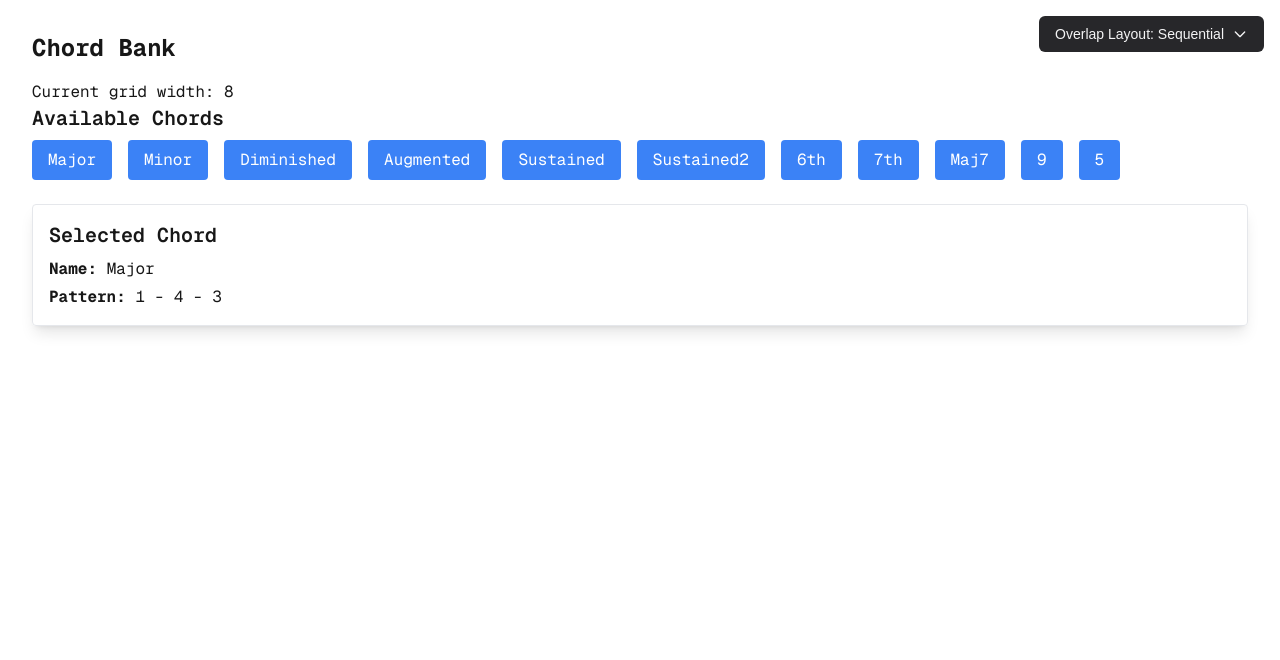
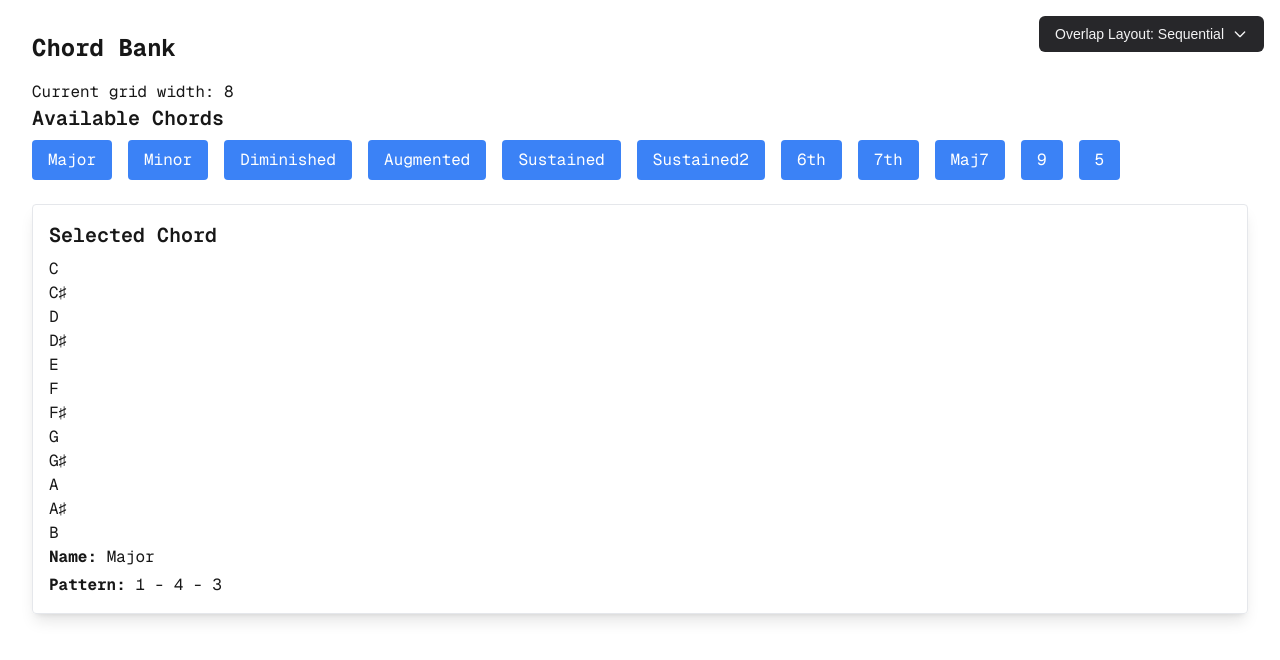
Before and after one commit to leouofa/gridbeat, a Next.js app: page / in a window 1280 px wide. Both pictures are taken after a click on the button "Major". Shown: the top 660 px of the page. Built offline with nearby package versions, Linux system fonts and the light colour scheme.

Commit message:
adding notes constant and the ability to loop over them

```diff
--- a/components/ChordBank.tsx
+++ b/components/ChordBank.tsx
@@ -4,7 +4,7 @@ import React, { useState } from "react";
 import ChordList from "@/components/ChordBank/ChordList";
 import ChordDetail from "@/components/ChordBank/ChordDetail";
 import { Chord } from "@/types";
-import { CHORD_DATA } from "@/constants/constants";
+import { CHORDS } from "@/constants";
 import { usePreferences } from "@/contexts/PreferencesContext";
 
 const ChordBank: React.FC = () => {
@@ -13,7 +13,7 @@ const ChordBank: React.FC = () => {
   const { preferences } = usePreferences();
 
   const handleSelectChord = (chordName: string) => {
-    const chord = CHORD_DATA.find((c) => c.name === chordName);
+    const chord = CHORDS.find((c) => c.name === chordName);
     setSelectedChord(chord || null);
   };
 
@@ -21,7 +21,7 @@ const ChordBank: React.FC = () => {
     <div className="p-8 font-mono">
       <h1 className="text-2xl font-bold mb-4">Chord Bank</h1>
       <p>Current grid width: {preferences.gridWidth}</p>
-      <ChordList chords={CHORD_DATA} onSelectChord={handleSelectChord} />
+      <ChordList chords={CHORDS} onSelectChord={handleSelectChord} />
       {selectedChord && <ChordDetail chord={selectedChord} />}
     </div>
   );
--- a/components/ChordBank/ChordDetail.tsx
+++ b/components/ChordBank/ChordDetail.tsx
@@ -1,5 +1,6 @@
 import React from "react";
 import { Chord } from "@/types";
+import { NOTES } from "@/constants";
 
 interface ChordDetailProps {
   chord: Chord;
@@ -9,6 +10,11 @@ const ChordDetail: React.FC<ChordDetailProps> = ({ chord }) => {
   return (
     <div className="p-4 border rounded shadow-lg">
       <h2 className="text-xl font-semibold mb-2">Selected Chord</h2>
+      {NOTES.map((note, index) => (
+        <div key={index}>
+          <h2 className="font-mono">{note.name}</h2>
+        </div>
+      ))}
       <p className="mb-1">
         <strong>Name:</strong> {chord.name}
       </p>
--- a/constants/constants.ts
+++ b/constants/index.ts
@@ -1,6 +1,6 @@
 import { Chord, Note } from "@/types";
 
-export const CHORD_DATA: Chord[] = [
+export const CHORDS: Chord[] = [
   { name: "Major", pattern: [1, 4, 3] },
   { name: "Minor", pattern: [1, 3, 4] },
   { name: "Diminished", pattern: [1, 3, 3] },
@@ -14,7 +14,7 @@ export const CHORD_DATA: Chord[] = [
   { name: "5", pattern: [1, 7, 5] },
 ];
 
-export const NOTE_DATA: Note[] = [
+export const NOTES: Note[] = [
   {
     name: "C",
     alias: "1",
```
